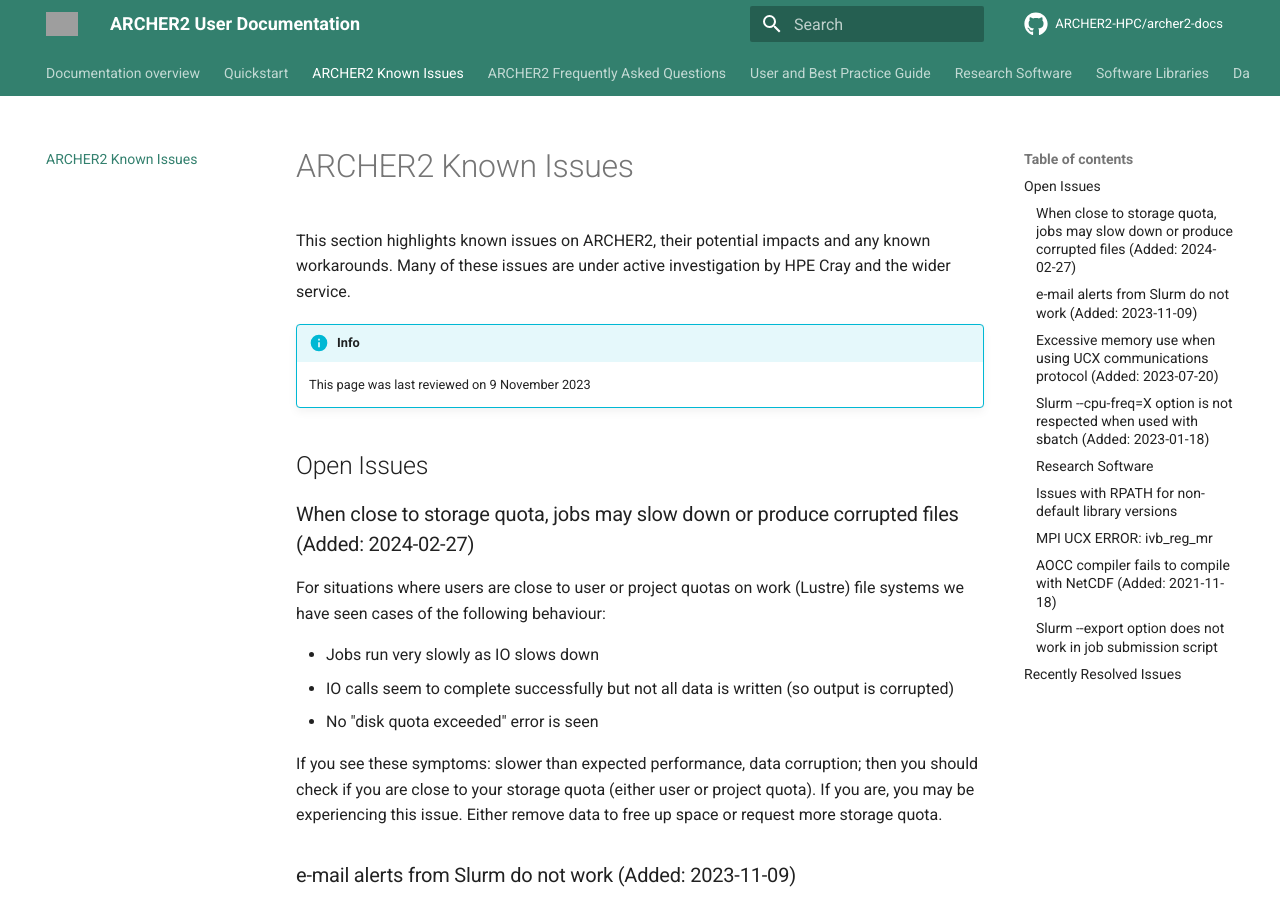
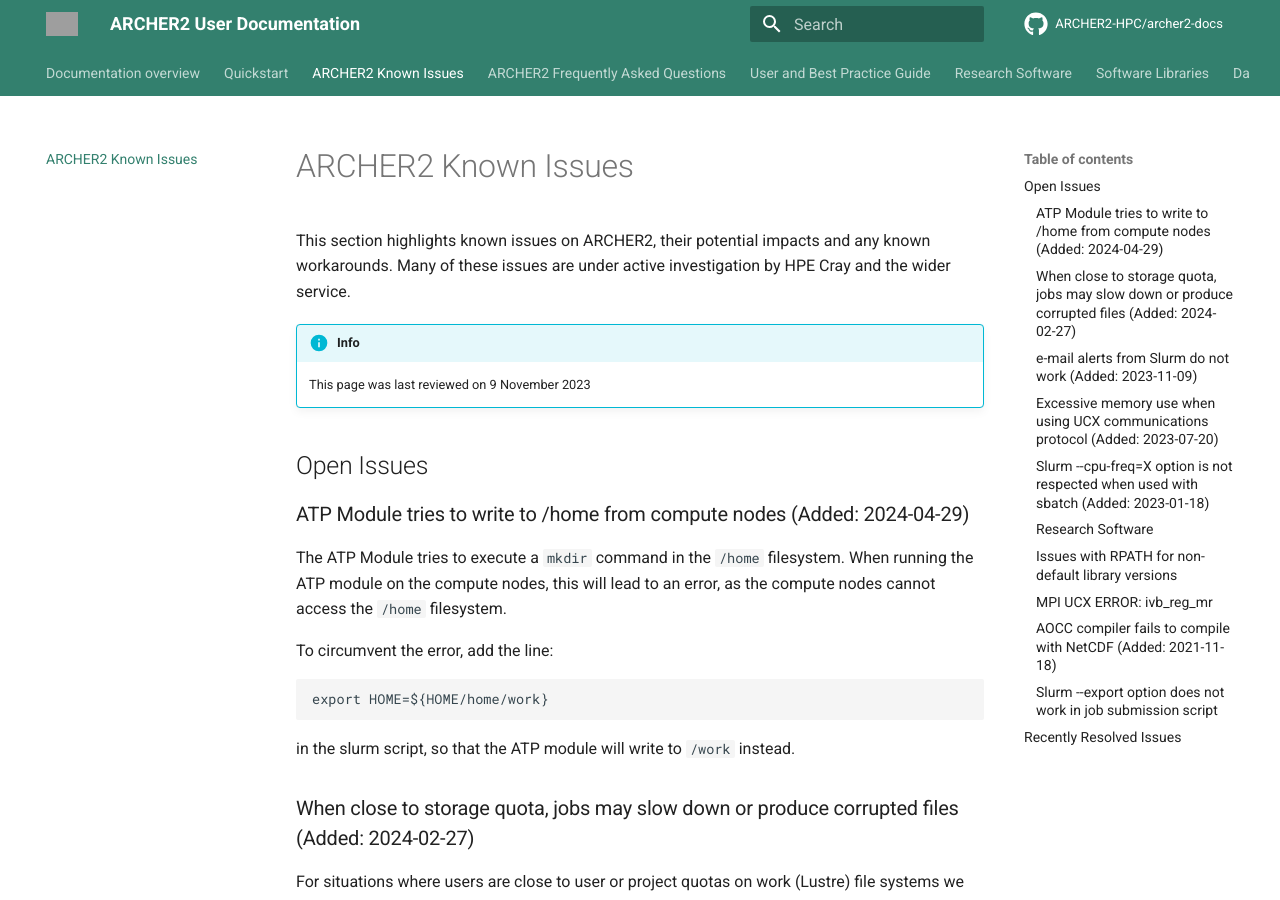
Before and after one commit to ARCHER2-HPC/archer2-docs, an MkDocs documentation site: the page built from docs/known-issues/index.md, in a window 1280 px wide and 900 px high. Built offline with MkDocs 1.6.1 and Material for MkDocs 9.7.7, drawn with Linux system fonts in a browser that asks for light colours; comment, search, counter and statistics services are not loaded; grey boxes are pictures that could not be loaded.

Commit message:
ATP module known issue and fix

```diff
--- a/docs/known-issues/index.md
+++ b/docs/known-issues/index.md
@@ -8,6 +8,17 @@
     This page was last reviewed on 9 November 2023
 
 ## Open Issues
+
+### ATP Module tries to write to /home from compute nodes (Added: 2024-04-29)
+
+The ATP Module tries to execute a `mkdir` command in the `/home` filesystem.
+When running the ATP module on the compute nodes, this will lead to an error, as the compute nodes cannot access the `/home` filesystem.
+
+To circumvent the error, add the line:
+
+    export HOME=${HOME/home/work}
+
+in the slurm script, so that the ATP module will write to `/work` instead.
 
 ### When close to storage quota, jobs may slow down or produce corrupted files (Added: 2024-02-27)
 
```
Also changed, not shown: docs/user-guide/debug.md (+2 -0 lines).
